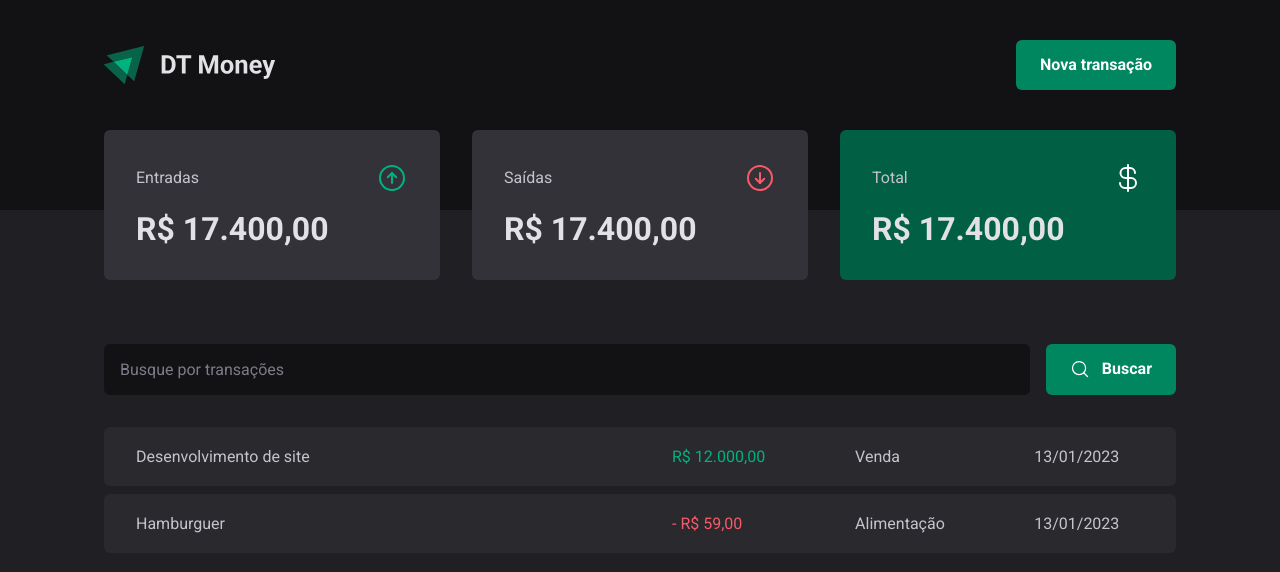
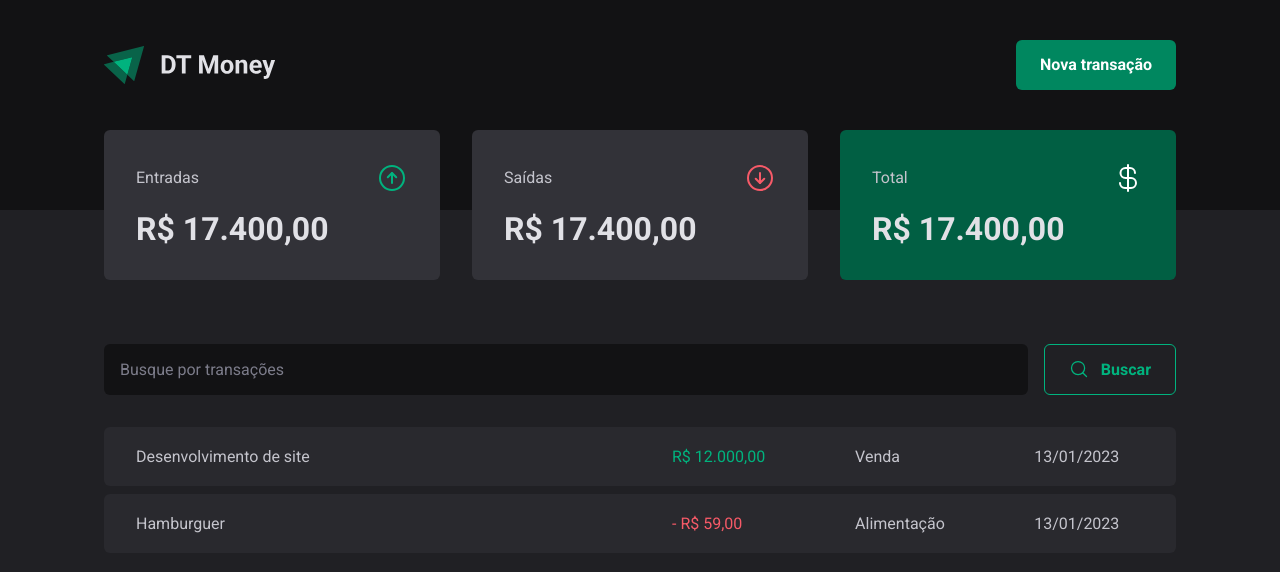
Before and after one commit to JustSpica/dt-money, a React (Vite) app: page / in a window 1280 px wide. Shown: the top 572 px of the page. Built offline with nearby package versions, Linux system fonts and the light colour scheme.

Commit message:
chore: added radix-ui/react-dialog to the project

```diff
--- a/package.json
+++ b/package.json
@@ -9,6 +9,7 @@
     "preview": "vite preview"
   },
   "dependencies": {
+    "@radix-ui/react-dialog": "^1.0.2",
     "phosphor-react": "^1.4.1",
     "react": "^18.2.0",
     "react-dom": "^18.2.0",
--- a/src/pages/Transactions/components/SearchForm/index.tsx
+++ b/src/pages/Transactions/components/SearchForm/index.tsx
@@ -8,7 +8,7 @@ export function SearchForm() {
   return (
     <SearchFormContainer>
       <TextField type="text" placeholder="Busque por transações" />
-      <Button>
+      <Button variant="outline">
         <MagnifyingGlass size={20} />
         Buscar
       </Button>
--- a/src/styles/global.ts
+++ b/src/styles/global.ts
@@ -1,7 +1,7 @@
 import { createGlobalStyle, css } from "styled-components";
 
 export const GlobalStyle = createGlobalStyle`
-* {
+  * {
       margin: 0;
       padding: 0;
       box-sizing: border-box;
```
Also changed, not shown: 1 other file (tests, documents, lock files or other folders).
